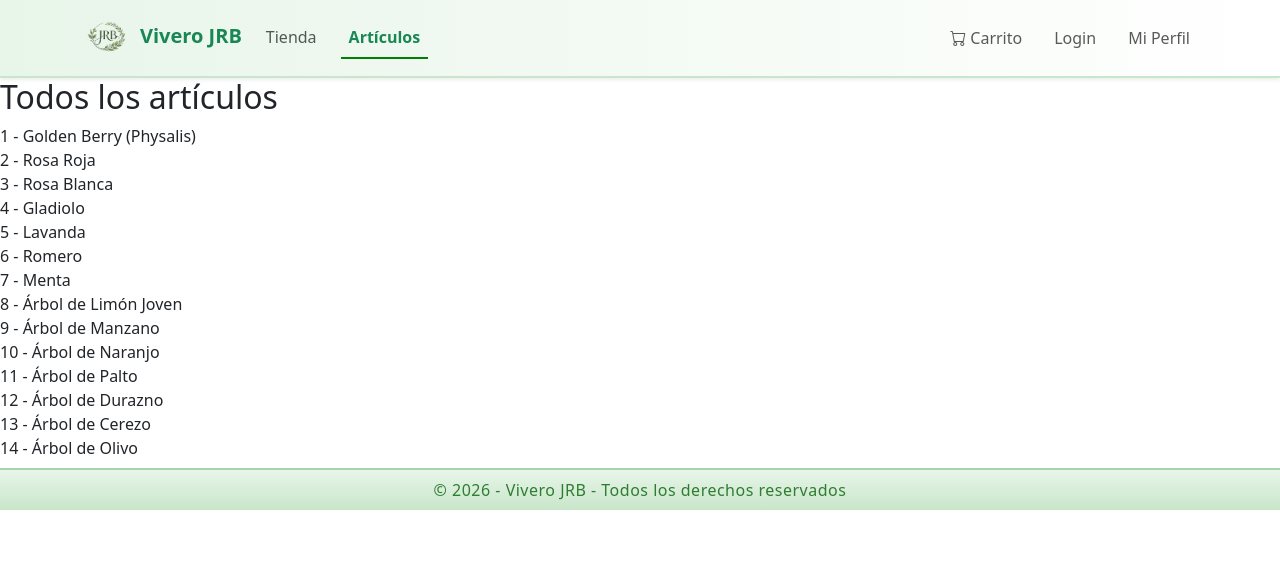
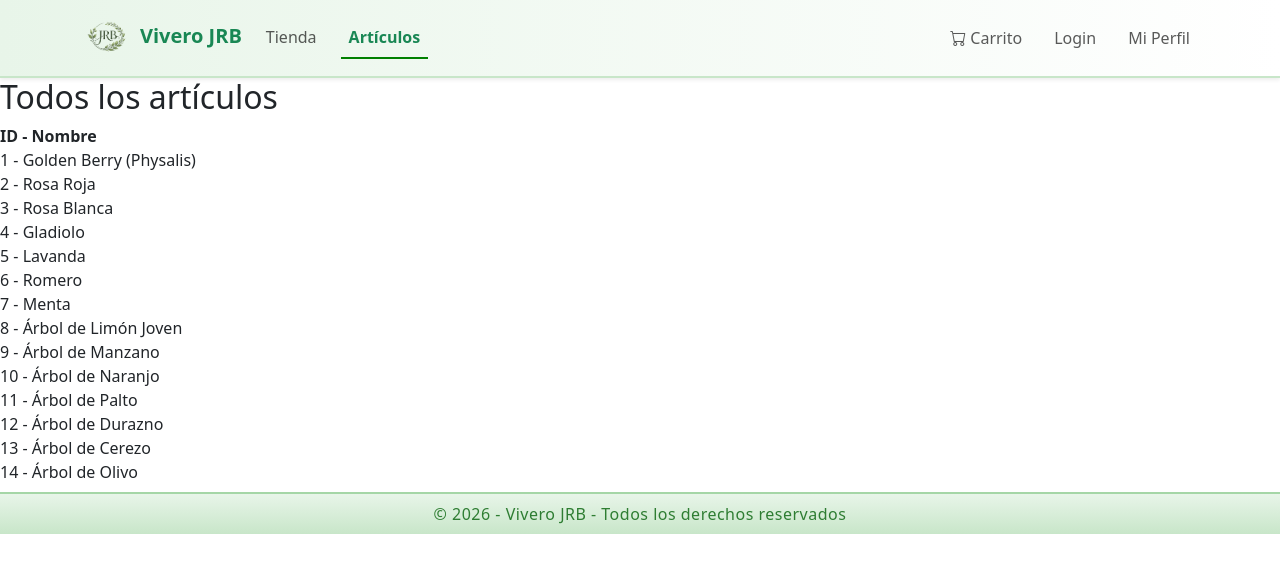
Before and after one commit to blarrain/ADL-proyecto-final-front, a React (Vite) app: page /article in a window 1280 px wide. Shown: the top 572 px of the page. Built offline with nearby package versions, Linux system fonts and the light colour scheme.

Commit message:
tabla todos los componentes - básico

```diff
--- a/src/components/AllArticulosStack.jsx
+++ b/src/components/AllArticulosStack.jsx
@@ -6,6 +6,7 @@ const AllArticulosStack = () => {
 	return (
 		<div>
 			<h2>Todos los artículos</h2>
+            <div className='fw-bold'>ID - Nombre</div>
 			{articulos.map((art) => (
 				<SingleArticuloRow
 					key={art.id_articulo}
```
